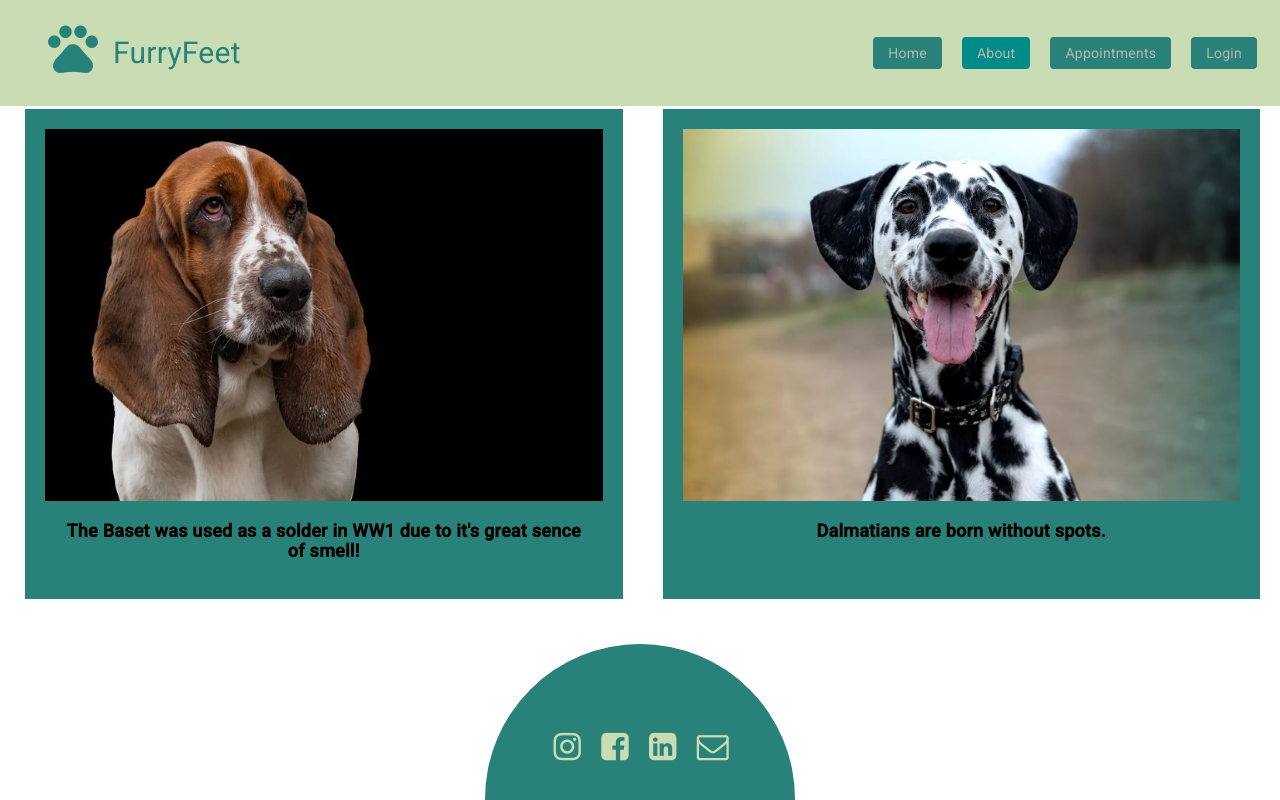
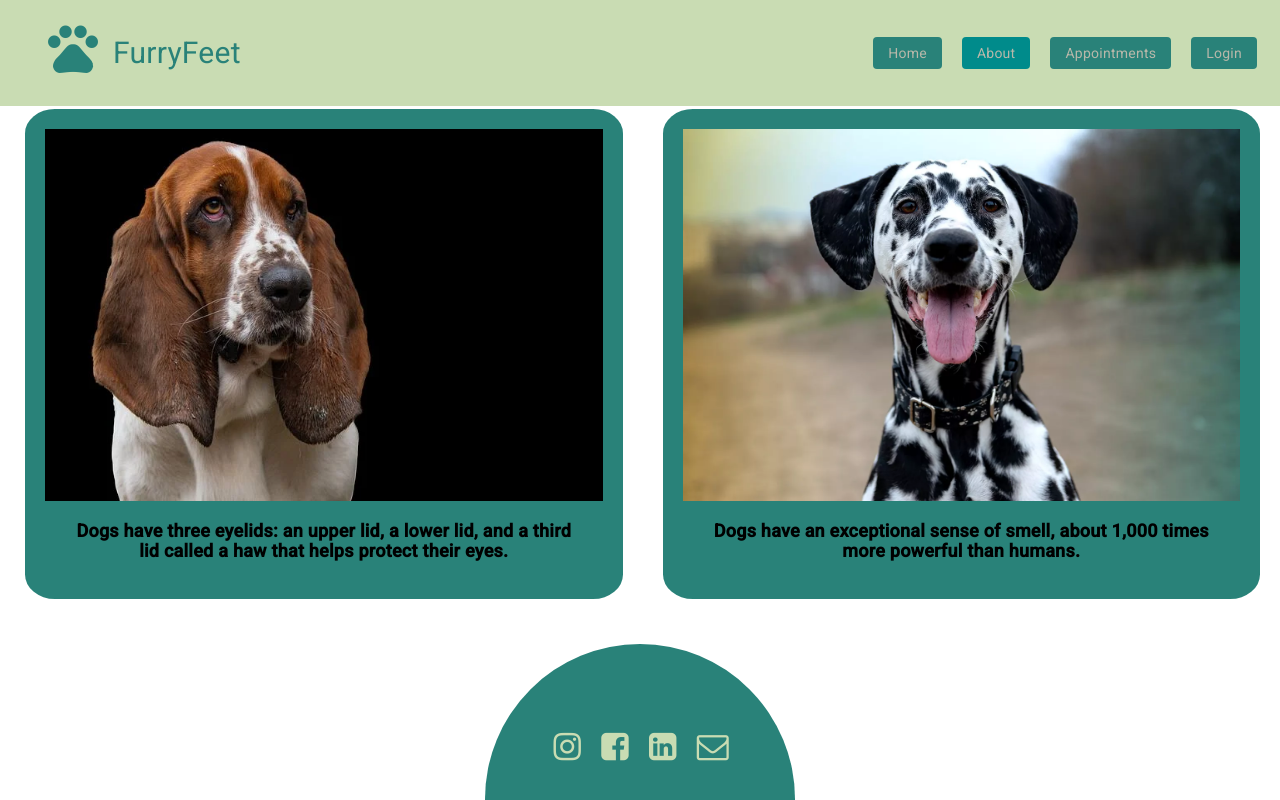
Before and after one commit to StankovskiA/furryfeet_fe, an Angular app: page /about in a window 1280 px wide. Built offline with nearby package versions, Linux system fonts and the light colour scheme.

Commit message:
UIK-28: Add Random Facts, Improve coloring

```diff
--- a/src/app/about/about.component.css
+++ b/src/app/about/about.component.css
@@ -10,6 +10,7 @@
     width: 600px;
     height: 450px;
     background-color: #298279;
+    border-radius: 5%;
     margin: 0 20px;
     padding: 20px;
   }
--- a/src/app/about/about.component.html
+++ b/src/app/about/about.component.html
@@ -2,13 +2,13 @@
     <div class="card">
         <img class="card-img-top" src="../../assets/images/basset-hound.webp" alt="baset">
     <div class="card-body">
-      <p class="card-text">The Baset was used as a solder in WW1 due to it's great sence of smell!</p>
+      <p class="card-text"  id="card1">{{cardText1}}</p>
     </div>
     </div>
     <div class="card">
         <img class="card-img-top" src="../../assets/images/dalmatian1.png" alt="dalmatian">
         <div class="card-body">
-          <p class="card-text">Dalmatians are born without spots.</p>
+          <p class="card-text" id="card2">{{cardText2}}</p>
         </div>
     </div>
   </div>
--- a/src/app/about/about.component.ts
+++ b/src/app/about/about.component.ts
@@ -1,4 +1,29 @@
-import { Component } from '@angular/core';
+import { Component } from "@angular/core";
+
+const dogFacts: string[] = [
+  "Dogs have an exceptional sense of smell, about 1,000 times more powerful than humans.",
+  "A dog's nose print is unique, much like a person's fingerprint.",
+  "Dalmatians are born completely white and develop their spots as they grow.",
+  "Dogs have three eyelids: an upper lid, a lower lid, and a third lid called a haw that helps protect their eyes.",
+  "The world's smallest dog breed is the Chihuahua, while the largest is the Great Dane.",
+  "Dogs have a specialized region in their brains for processing human faces.",
+  "A dog's sense of hearing is four times more sensitive than a human's.",
+  "Some dogs can learn over 1,000 words and commands.",
+  "Dogs sweat through their paws rather than their bodies like humans.",
+  "The average dog can run at speeds of up to 19 miles (30 kilometers) per hour."
+];
+
+function getRandomFact(exclude: string): string {
+  let randomIndex: number;
+  let fact: string;
+
+  do {
+    randomIndex = Math.floor(Math.random() * dogFacts.length);
+    fact = dogFacts[randomIndex];
+  } while (fact === exclude);
+
+  return fact;
+}
 
 @Component({
   selector: 'app-about',
@@ -6,5 +31,6 @@ import { Component } from '@angular/core';
   styleUrls: ['./about.component.css']
 })
 export class AboutComponent {
-
+  cardText1: string = getRandomFact('');
+  cardText2: string = getRandomFact(this.cardText1);
 }
--- a/src/app/app-routing.module.ts
+++ b/src/app/app-routing.module.ts
@@ -14,6 +14,7 @@ const routes: Routes = [
       { path: 'changepassword', component: ChangePasswordComponent },
     ],
   },
+  { path: '', component: HomePageComponent },
   { path: 'home', component: HomePageComponent },
   { path: 'about', component: AboutComponent }
 
--- a/src/app/home-page/home-page.component.css
+++ b/src/app/home-page/home-page.component.css
@@ -27,7 +27,7 @@
   padding-top: 50%;
   padding-left: 5%;
   padding-right: 5%;
-  background-color: #60D1D0;
+  background-color: #186550;
   color: white;
   font-size: 25px;
   font-weight: bold;
@@ -56,8 +56,8 @@ img {
 }
 
 .btn-primary {
-  background-color: #60D1D0;
-  border-color: #50b6b4;
+  background-color: #186550;
+  border-color: #186550;
   color: white;
   font-size: 20px;
   width: 50%;
@@ -67,8 +67,8 @@ img {
 }
 
 .btn-primary:hover {
-  background-color: #4ca7a5;
-  border-color: #50b6b4;
+  background-color: darkcyan;
+  border-color: #186550;
   color: white;
   border-radius: 25px;
 }
```
Also changed, not shown: src/assets/img/dog.png.
